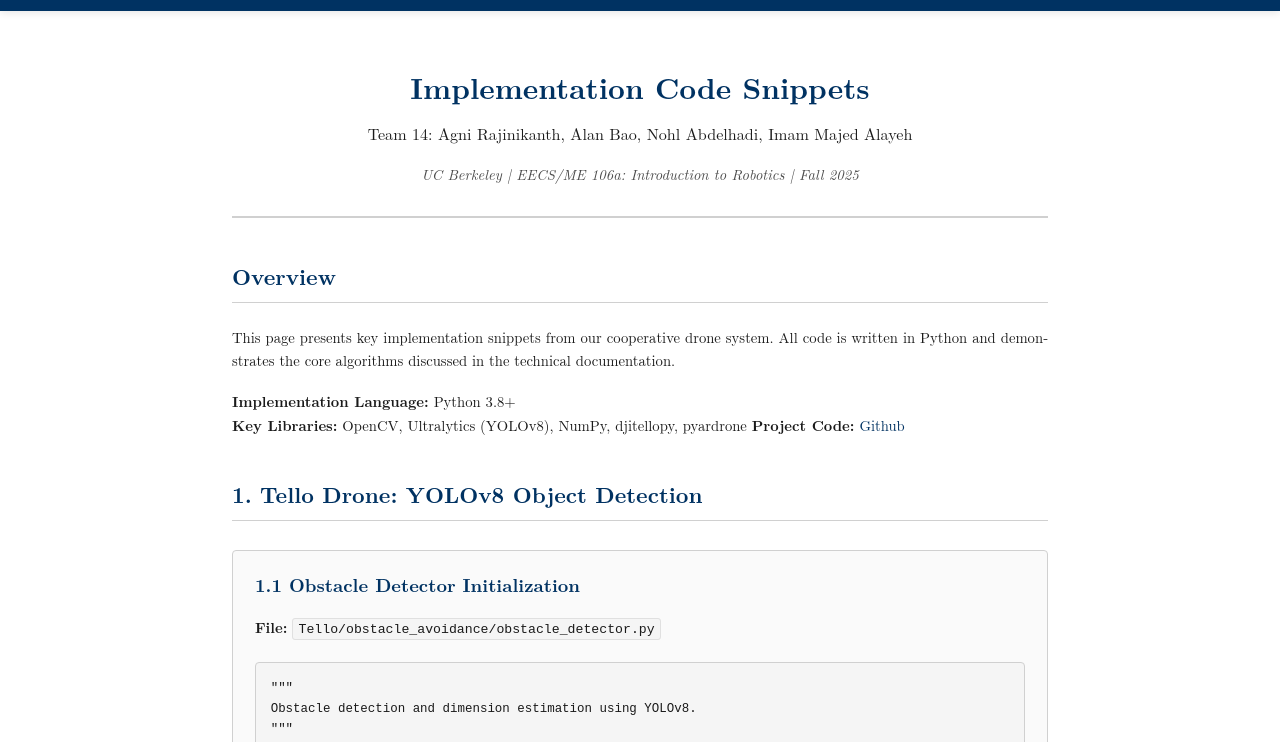
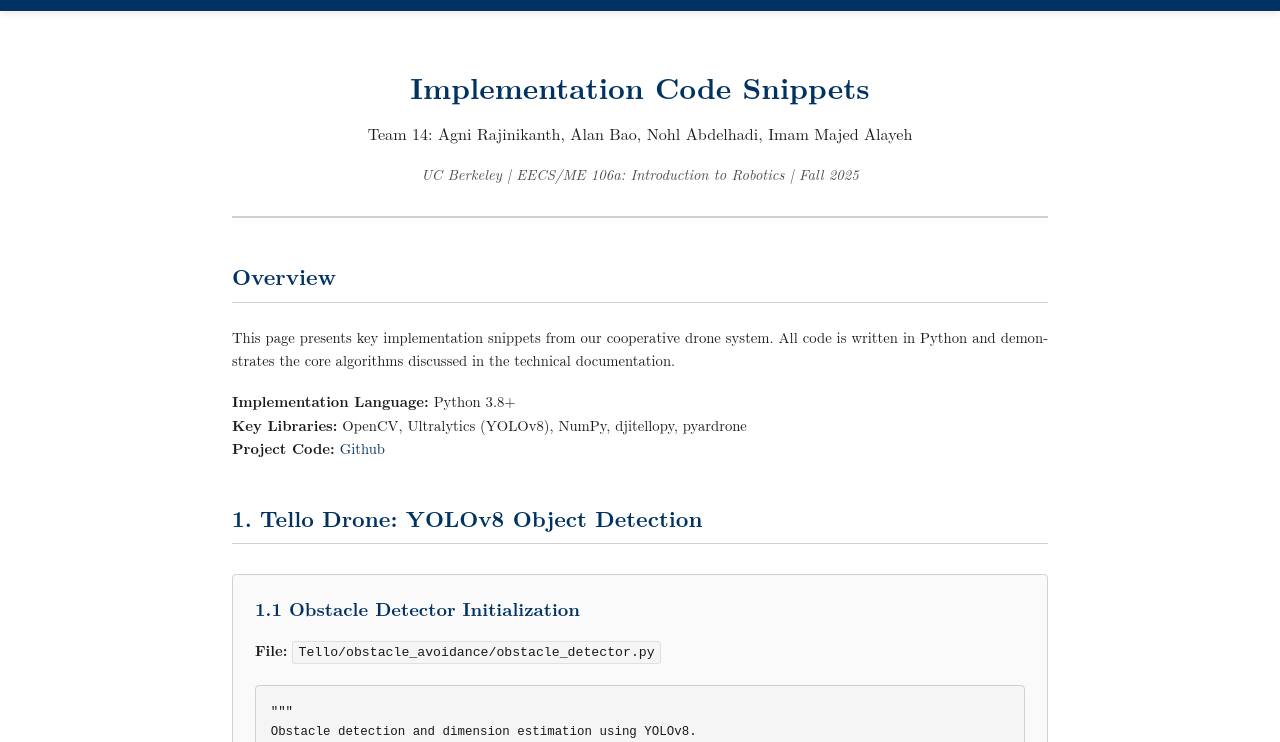
Before and after one commit to r-agni/EECSc106aFinal, a website: page website/code-snippets.html in a window 1280 px wide. Shown: the part 58-800 px from the top of the page. Drawn offline with nearby package versions, Linux system fonts and the light colour scheme; a web font is replaced by a local one.

Commit message:
Fixed spacing in Code Snippets

```diff
--- a/website/code-snippets.html
+++ b/website/code-snippets.html
@@ -67,7 +67,7 @@
       </p>
       <p>
         <strong>Implementation Language:</strong> Python 3.8+<br>
-        <strong>Key Libraries:</strong> OpenCV, Ultralytics (YOLOv8), NumPy, djitellopy, pyardrone
+        <strong>Key Libraries:</strong> OpenCV, Ultralytics (YOLOv8), NumPy, djitellopy, pyardrone<br>
         <strong>Project Code:</strong> <a href="https://github.com/r-agni/EECSc106aFinal">Github</a>
       </p>
     </section>
```
